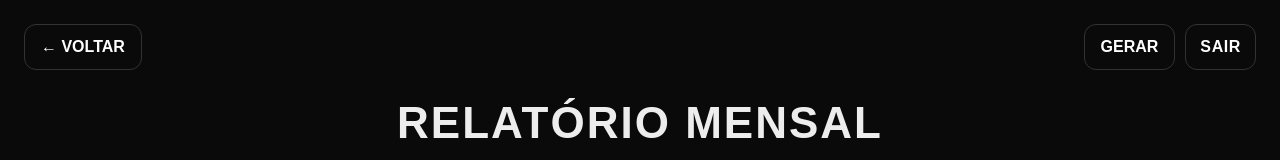
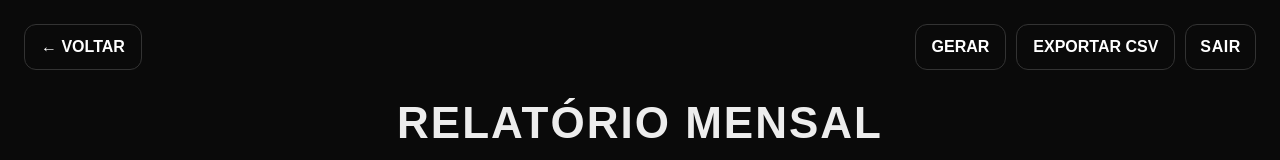
Before and after one commit to lucasrtg11/gerenciamento-de-boletos, a Next.js app: page /relatorios/mensal in a window 1280 px wide. Shown: the top 160 px of the page. Built offline with nearby package versions, Linux system fonts and the light colour scheme; no server answers; the database is empty.

Commit message:
exportar relatorio mensal csv

```diff
--- a/app/api/relatorios/mensal/exportar/route.ts
+++ b/app/api/relatorios/mensal/exportar/route.ts
@@ -2,14 +2,31 @@ import { prisma } from "@/app/lib/prisma";
 
 function csvEscape(value: unknown) {
   const s = String(value ?? "");
-  // Escapa aspas e envolve em aspas se tiver ; " \n \r
   const mustQuote = /[;"\n\r]/.test(s);
   const escaped = s.replace(/"/g, '""');
   return mustQuote ? `"${escaped}"` : escaped;
 }
 
-export async function GET() {
+export async function GET(req: Request) {
+  const { searchParams } = new URL(req.url);
+
+  const mes = Number(searchParams.get("mes"));
+  const ano = Number(searchParams.get("ano"));
+
+  if (!Number.isFinite(mes) || mes < 1 || mes > 12) {
+    return Response.json({ error: "Parâmetro 'mes' inválido." }, { status: 400 });
+  }
+  if (!Number.isFinite(ano) || ano < 2000 || ano > 2100) {
+    return Response.json({ error: "Parâmetro 'ano' inválido." }, { status: 400 });
+  }
+
+  const inicio = new Date(ano, mes - 1, 1);
+  const fim = new Date(ano, mes, 1);
+
   const boletos = await prisma.boleto.findMany({
+    where: {
+      criadoEm: { gte: inicio, lt: fim },
+    },
     orderBy: { criadoEm: "desc" },
     select: {
       clienteNome: true,
@@ -21,20 +38,11 @@ export async function GET() {
     },
   });
 
-  // Excel pt-BR costuma abrir melhor com ; como separador
   const sep = ";";
-
-  const header = [
-    "Cliente",
-    "Pagador",
-    "Valor (R$)",
-    "Vencimento",
-    "Emissão",
-    "Status",
-  ];
+  const header = ["Cliente", "Pagador", "Valor (R$)", "Vencimento", "Emissão", "Status"];
 
   const rows = boletos.map((b) => {
-    const valor = (b.valorCentavos / 100).toFixed(2).replace(".", ","); // padrão BR
+    const valor = (b.valorCentavos / 100).toFixed(2).replace(".", ",");
     return [
       csvEscape(b.clienteNome ?? ""),
       csvEscape(b.pagadorNome ?? ""),
@@ -45,13 +53,12 @@ export async function GET() {
     ].join(sep);
   });
 
-  // BOM ajuda o Excel a reconhecer UTF-8
   const csv = "\uFEFF" + [header.join(sep), ...rows].join("\n");
 
   return new Response(csv, {
     headers: {
       "Content-Type": "text/csv; charset=utf-8",
-      "Content-Disposition": 'attachment; filename="relatorio-boletos.csv"',
+      "Content-Disposition": `attachment; filename="relatorio-${mes}-${ano}.csv"`,
     },
   });
 }
--- a/app/relatorios/mensal/page.tsx
+++ b/app/relatorios/mensal/page.tsx
@@ -132,6 +132,28 @@ export default function Page() {
             {loading ? "CARREGANDO..." : "GERAR"}
           </button>
 
+          {/* ✅ NOVO: EXPORTAR CSV DO MÊS/ANO SELECIONADOS */}
+          <button
+            onClick={() =>
+              window.open(
+                `/api/relatorios/mensal/exportar?ano=${ano}&mes=${mes}`,
+                "_blank"
+              )
+            }
+            style={{
+              padding: "10px 16px",
+              borderRadius: 12,
+              border: "1px solid #333",
+              background: "transparent",
+              color: "white",
+              fontWeight: 800,
+              cursor: "pointer",
+              opacity: loading ? 0.7 : 1,
+            }}
+          >
+            EXPORTAR CSV
+          </button>
+
           <LogoutButton />
         </div>
       </div>
@@ -151,7 +173,6 @@ export default function Page() {
 
         {/* Filtros */}
         <div style={{ display: "flex", gap: 10, marginBottom: 20 }}>
-          {/* ✅ Mês por nome */}
           <select
             value={mes}
             onChange={(e) => setMes(Number(e.target.value))}
@@ -204,7 +225,6 @@ export default function Page() {
 
         {data && (
           <>
-            {/* Cards */}
             <div
               style={{
                 display: "grid",
@@ -235,7 +255,6 @@ export default function Page() {
               />
             </div>
 
-            {/* Tabela */}
             <div
               style={{
                 border: "1px solid #222",
```
